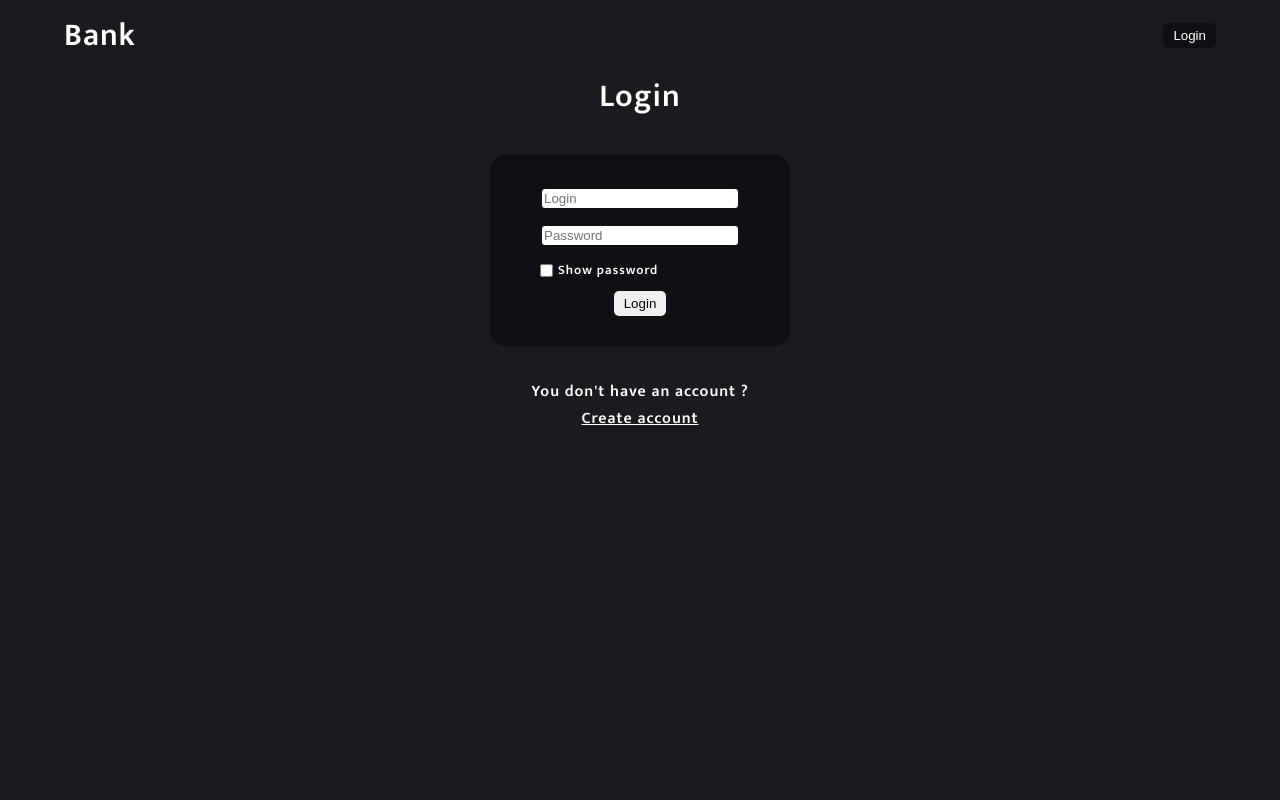
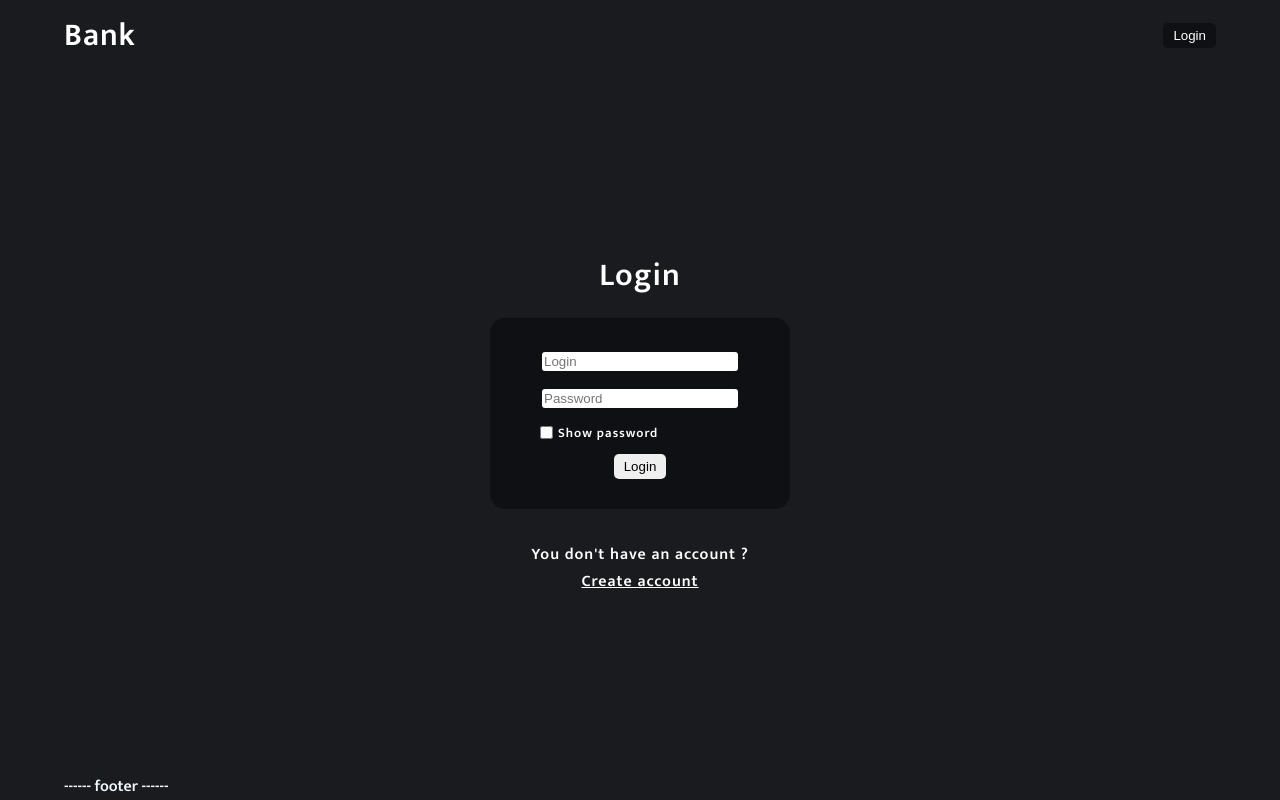
Before and after one commit to eskabaro/bank, a Next.js app: page /login in a window 1280 px wide. Built offline with nearby package versions, Linux system fonts and the light colour scheme; data requests are answered from the project's data file.

Commit message:
fix bags

```diff
--- a/src/components/layout/Layout.module.scss
+++ b/src/components/layout/Layout.module.scss
@@ -6,5 +6,8 @@
     >.container {
         max-width: 1440px;
         width: 100%;
+        min-height: 100vh;
+        display: flex;
+        flex-direction: column;
     }
 }
--- a/src/components/layout/Layout.tsx
+++ b/src/components/layout/Layout.tsx
@@ -1,9 +1,10 @@
 import { FC, PropsWithChildren } from "react"
 import { Header } from './header'
+import { Footer } from "./footer"
 import { Mukta } from 'next/font/google'
 import s from './Layout.module.scss'
 
-const mukta = Mukta({weight: ['600'], subsets: ['latin']})
+const mukta = Mukta({ weight: ['600'], subsets: ['latin'] })
 
 interface ILayoutProps extends PropsWithChildren {
     userName?: string
@@ -15,6 +16,7 @@ export const Layout: FC<ILayoutProps> = ({ children, userName, userAvatar }) =>
         <div className={s.container}>
             <Header userName={userName} userAvatar={userAvatar} />
             {children}
+            <Footer />
         </div>
     </div>
 }
--- /dev/null
+++ b/src/components/layout/footer/Footer.module.scss
@@ -0,0 +1,4 @@
+.footer {
+    margin-top: auto;
+    color: aliceblue;
+}
--- /dev/null
+++ b/src/components/layout/footer/Footer.tsx
@@ -0,0 +1,6 @@
+import { FC } from "react";
+import s from './Footer.module.scss'
+
+export const Footer: FC = () => {
+    return <footer className={s.footer}>------ footer ------</footer>
+}
--- /dev/null
+++ b/src/components/layout/footer/index.ts
@@ -0,0 +1 @@
+export * from './Footer'
--- a/src/screens/login/Login.module.scss
+++ b/src/screens/login/Login.module.scss
@@ -1,9 +1,11 @@
 @import '../../styles/variables.scss';
 
 .wrapper {
+    margin-top: auto;
+
     >h1 {
         text-align: center;
-        margin-bottom: 2rem;
+        margin-bottom: 1rem;
     }
 
     >form {
--- a/src/screens/register/Register.module.scss
+++ b/src/screens/register/Register.module.scss
@@ -1,9 +1,10 @@
 @import '../../styles/variables.scss';
 
 .wrapper {
+    margin-top: auto;
     >h1 {
         text-align: center;
-        margin-bottom: 2rem;
+        margin-bottom: 1rem;
     }
 
     >form {
--- a/src/styles/globals.scss
+++ b/src/styles/globals.scss
@@ -11,6 +11,7 @@ body {
   max-width: 100vw;
   overflow-x: hidden;
   background-color: $background;
+  height: 100%;
 }
 
 a {
```
